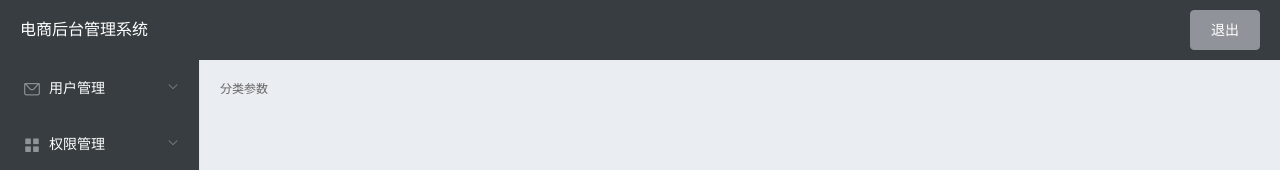
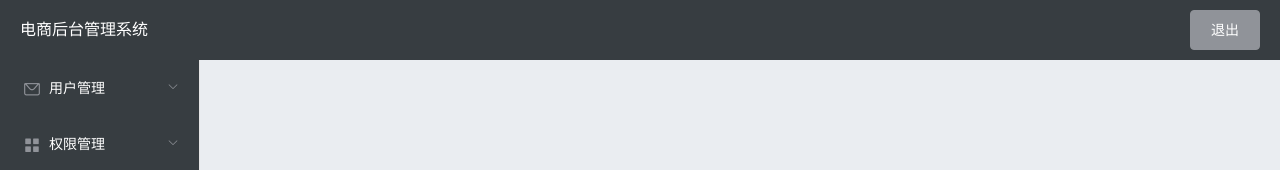
Before and after one commit to xiaole-byte/back-stage, a Vue app: page /home/parameter in a window 1280 px wide. Shown: the top 170 px of the page. Built offline with nearby package versions, Linux system fonts and the light colour scheme.

Commit message:
2-22 14:09

```diff
--- a/src/components/Goods/parameter.vue
+++ b/src/components/Goods/parameter.vue
@@ -1,20 +1,28 @@
-<!--
- * @Author: your name
- * @Date: 2021-02-21 19:05:01
- * @LastEditTime: 2021-02-21 19:08:15
- * @LastEditors: Please set LastEditors
- * @Description: In User Settings Edit
- * @FilePath: \项目\后台管理系统\management\src\components\Goods\parameter.vue
--->
 <template>
-  <div class="parameter">
-      分类参数
-  </div>
+    <div class="parameter">
+        <!-- 商品分类 -->
+    </div>
 </template>
 
 <script>
-export default {};
+export default {
+    props: {
+
+    },
+    data() {
+        return {
+
+        };
+    },
+    methods: {
+
+    },
+    components: {
+
+    },
+};
 </script>
 
 <style scoped lang="less">
+
 </style>
```
